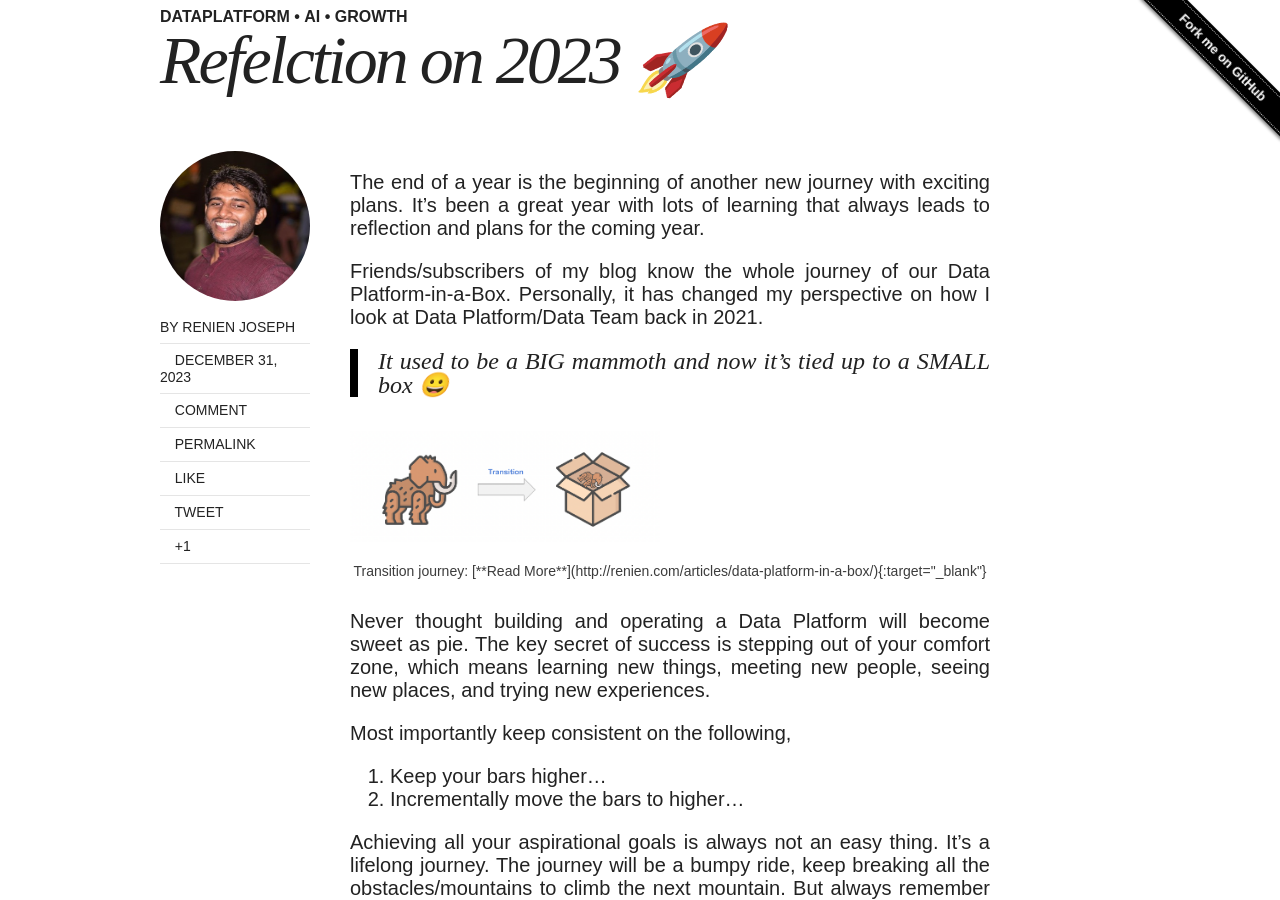
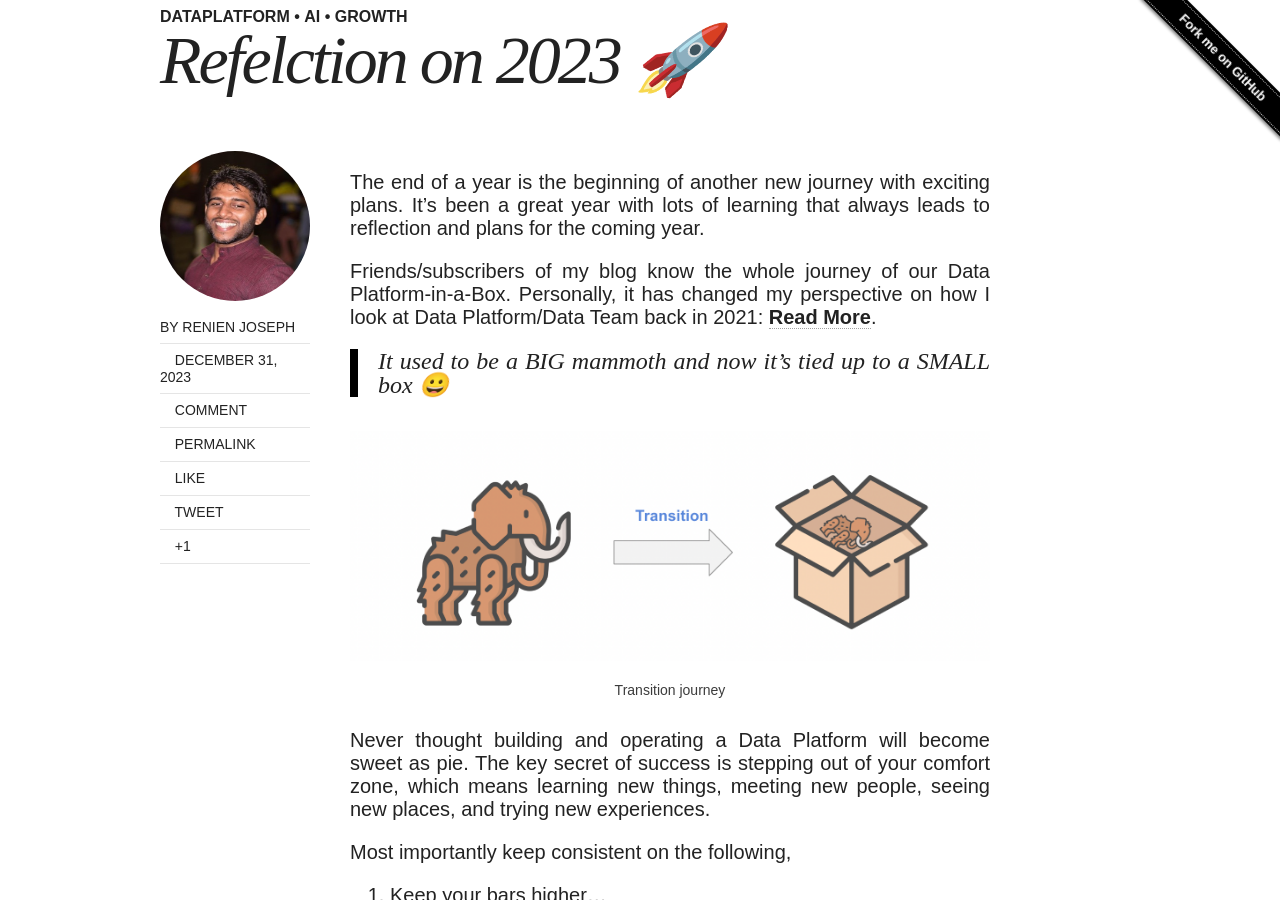
Before and after one commit to Renien/Renien.github.io, a Jekyll site: the page built from _posts/articles/2023-12-31-refelction-on-2023.md, in a window 1280 px wide and 900 px high, scrolled down 427 px. Built offline with Jekyll 4.4.1, drawn with Linux system fonts in a browser that asks for light colours; nearby versions of some CDN libraries; comment, search, counter and statistics services are not loaded.

Commit message:
fixed post

```diff
--- a/_posts/articles/2023-12-31-refelction-on-2023.md
+++ b/_posts/articles/2023-12-31-refelction-on-2023.md
@@ -17,13 +17,13 @@ share: true
 
 The end of a year is the beginning of another new journey with exciting plans. It’s been a great year with lots of learning that always leads to reflection and plans for the coming year.
 
-Friends/subscribers of my blog know the whole  journey of our Data Platform-in-a-Box. Personally, it has changed my perspective on how I look at Data Platform/Data Team back in 2021.
+Friends/subscribers of my blog know the whole  journey of our Data Platform-in-a-Box. Personally, it has changed my perspective on how I look at Data Platform/Data Team back in 2021: [**Read More**](http://renien.com/articles/data-platform-in-a-box/){:target="_blank"}.
 
 > It used to be a BIG mammoth and now it's tied up to a SMALL box 😀
 
-<figure class='half' style="text-align: center;">
+<figure style="text-align: center;">
 	<a href="/articles/mammoth-box.png"><img src="/articles/mammoth-box.png" alt="image" ></a>
-	<figcaption>Transition journey: [**Read More**](http://renien.com/articles/data-platform-in-a-box/){:target="_blank"}</figcaption>
+	<figcaption>Transition journey</figcaption>
 </figure>
 
 Never thought building and operating a Data Platform will become sweet as pie. The key secret of success is stepping out of your comfort zone, which means learning new things, meeting new people, seeing new places, and trying new experiences.
```
